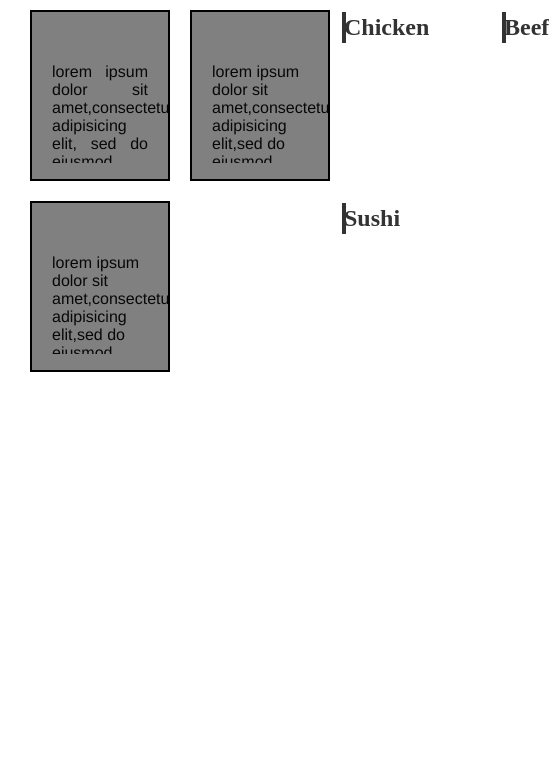
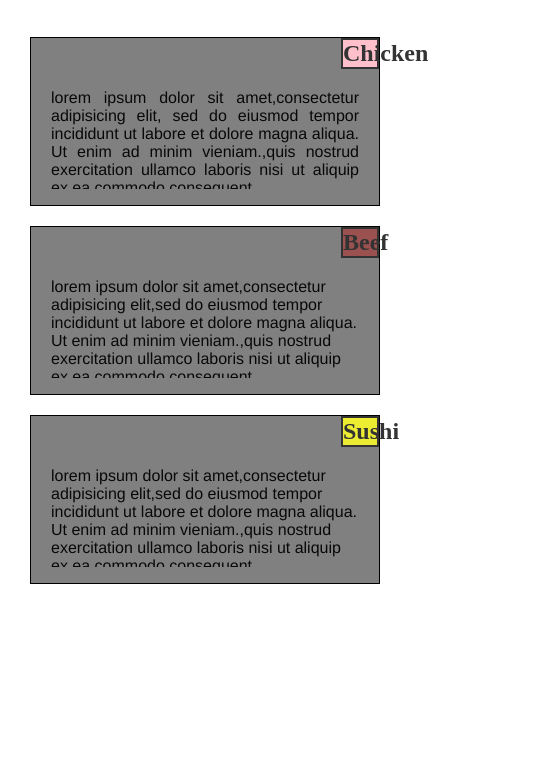
Before and after one commit to apoorva-18/Coursera-test, a plain HTML site: page index.html in a window 390 px wide. Shown: the part 80-844 px from the top of the page, 549 px wide, since content can reach past the window. Drawn offline with Linux system fonts and the light colour scheme.

Commit message:
Update style.css

```diff
--- a/style.css
+++ b/style.css
@@ -6,18 +6,20 @@ body{
 }
 div h1{
    text-align: center;
+   margin-bottom: 30px;
+   margin-top: 20px;
+   padding-bottom: 20px;
 }
 
 .container {
     display: flex;
     flex-wrap: wrap;
 
-
 }
 #h1{
     background-color: pink;
     text-align:center;
-    border:2px solid black;
+    border:1px solid black;
 
     margin-top: 0px;
     margin-left: 300px;
@@ -26,16 +28,16 @@ div h1{
 
 }
 #h2{
-    background-color:brown ;
+    background-color:rgb(141, 79, 79) ;
     text-align: center;
-    border:2px white;
+    border:1px solid black;
     margin-top: 0px;
     margin-left: 300px;
 }
 #h3{
     background-color: rgba(231, 227, 13, 0.841);
     text-align: center;
-    border: 2px solid black;
+    border: 1px solid black;
     margin-top: 0px;
     margin-left: 300px;
 }
@@ -43,13 +45,12 @@ div h1{
     flex: 1;
     max-width: 40%;
     margin: 10px;
-
+    /**padding: 10px;**/
     padding-left: 10px;
 
     background-color: grey;
-
     transition: 0.3s;
-    border: 2px solid black;
+    border: 1px solid black;
     text-align: justify;
 
 
@@ -58,25 +59,23 @@ div h1{
     flex: 1;
     max-width: 40%;
     margin: 10px;
-
+    /**padding: 10px;**/
     padding-left: 10px;
 
     background-color: grey;
-
     transition: 0.3s;
-    border: 2px solid black;
+    border: 1px solid black;
 }
 .box3 {
     flex: 1;
     max-width: 40%;
     margin: 10px;
-
+   /** padding: 10px;**/
    padding-left: 10px;
 
     background-color: grey;
-
     transition: 0.3s;
-    border: 2px solid black;
+    border: 1px solid black;
 }
 .box1 #h1 {
     border: 2px solid #333;
@@ -87,7 +86,7 @@ div h1{
 .box2 #h2 {
     border: 2px solid #333;
 
-    background-color: maroon;
+    background-color: rgb(156, 81, 81);
     color: #333;
 }
 .box3 #h3 {
@@ -97,8 +96,6 @@ div h1{
     color: #333;
 }
 
-
-
 p{
 
     background-color: grey;
@@ -107,6 +104,7 @@ p{
     margin-right: auto;
     margin: left 10px;;
     font-family: helvetica;
+    font-size: medium;
     color: rgb(8, 8, 8);
     overflow: hidden;
     padding-left: 10px;
@@ -116,7 +114,7 @@ p{
 }
 
 @media (min-width: 992px) and (max-width: 1199px) {
-    .box1{
+    .box1,.box2,.box3{
         flex: 1;
         max-width: 45%;
         float: left;
@@ -131,9 +129,9 @@ p{
     }
 }
 @media (min-width:768px) and (max-width: 991px) {
-    .box2{
+    .box1,.box2{
         flex: 1;
-        max-width: 50%;
+        max-width: 45%;
         float: left;
     }
 }
@@ -144,3 +142,10 @@ p{
         float: left;
     }
 }
+@media (max-width: 766px) {
+    .box1,.box2,.box3 {
+        flex: 1;
+        max-width: 100%;
+        float: left;
+    }
+}
```
